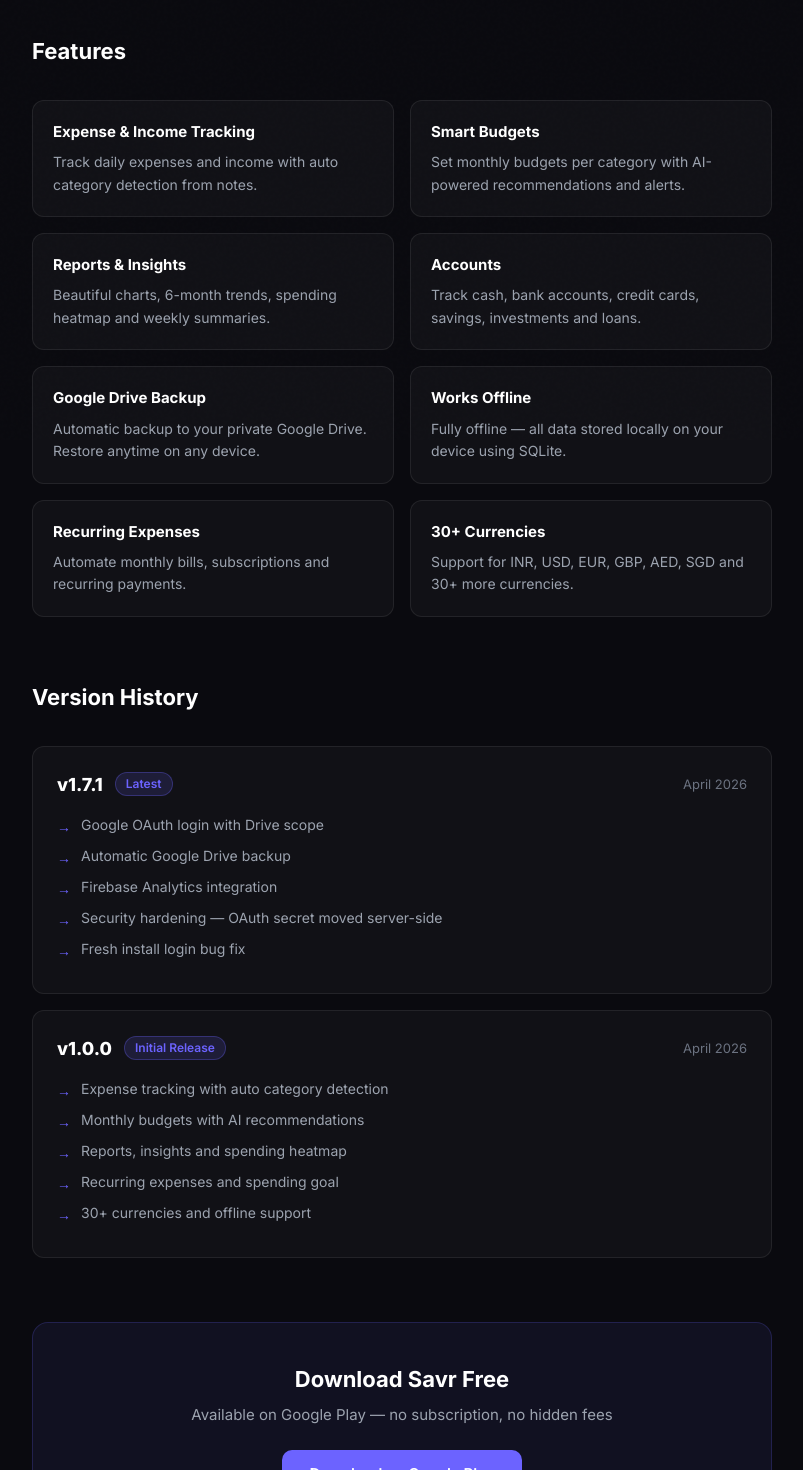
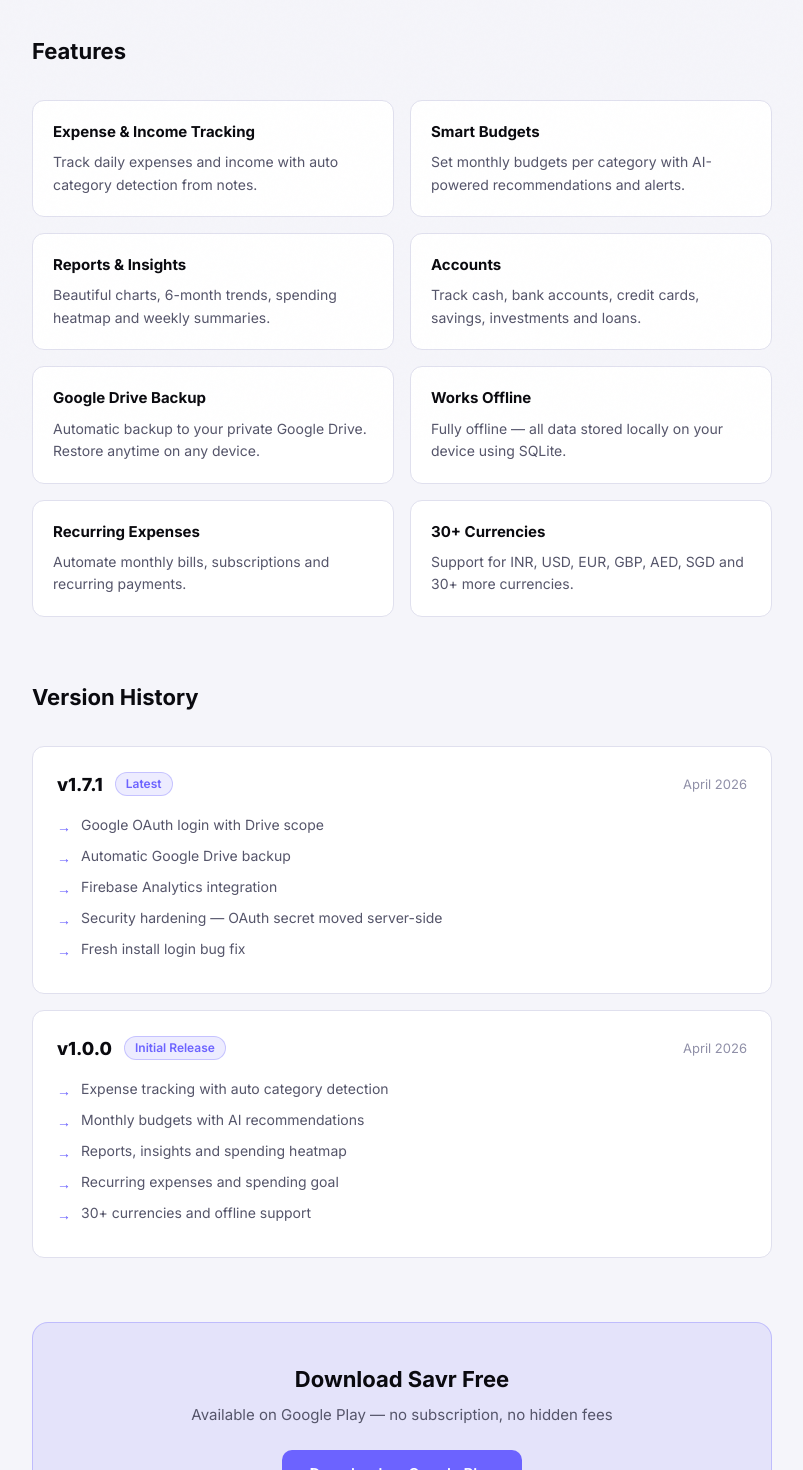
Before and after one commit to 007wary/savr-website, a Next.js app: page /about in a window 1280 px wide. Shown: the part 360-1830 px from the top of the page, without its empty margins (238-1041 px from the left). Built offline with nearby package versions, Linux system fonts and the light colour scheme.

Commit message:
fix: about page uses CSS vars for theme support

```diff
--- a/app/about/page.js
+++ b/app/about/page.js
@@ -10,19 +10,19 @@ export default function About() {
   return (
     <>
       <Navbar />
-      <main style={{ paddingTop: '70px', minHeight: '100vh', background: '#0A0A0F' }}>
+      <main style={{ paddingTop: '70px', minHeight: '100vh', background: 'var(--bg-primary)' }}>
         <section style={{ padding: '80px 24px' }}>
           <div style={{ maxWidth: '740px', margin: '0 auto' }}>
 
-            <p style={{ fontSize: '13px', fontWeight: '600', color: '#6C63FF', letterSpacing: '1.5px', textTransform: 'uppercase', marginBottom: '12px' }}>About</p>
-            <h1 style={{ fontSize: 'clamp(28px, 4vw, 48px)', fontWeight: '800', color: '#ffffff', marginBottom: '16px' }}>Savr</h1>
-            <p style={{ fontSize: '18px', color: '#9ca3af', lineHeight: '1.7', marginBottom: '64px' }}>
+            <p style={{ fontSize: '13px', fontWeight: '600', color: 'var(--color-primary)', letterSpacing: '1.5px', textTransform: 'uppercase', marginBottom: '12px' }}>About</p>
+            <h1 style={{ fontSize: 'clamp(28px, 4vw, 48px)', fontWeight: '800', color: 'var(--text-primary)', marginBottom: '16px' }}>Savr</h1>
+            <p style={{ fontSize: '18px', color: 'var(--text-muted)', lineHeight: '1.7', marginBottom: '64px' }}>
               A free, private expense tracker built for India. Track daily expenses, income and account balances — all stored privately on your device with no cloud servers involved.
             </p>
 
             {/* Features */}
             <div style={{ marginBottom: '64px' }}>
-              <h2 style={{ fontSize: '22px', fontWeight: '700', color: '#ffffff', marginBottom: '32px' }}>Features</h2>
+              <h2 style={{ fontSize: '22px', fontWeight: '700', color: 'var(--text-primary)', marginBottom: '32px' }}>Features</h2>
               <div style={{ display: 'grid', gridTemplateColumns: 'repeat(auto-fill, minmax(280px, 1fr))', gap: '16px' }}>
                 {[
                   { title: 'Expense & Income Tracking', desc: 'Track daily expenses and income with auto category detection from notes.' },
@@ -35,11 +35,11 @@ export default function About() {
                   { title: '30+ Currencies', desc: 'Support for INR, USD, EUR, GBP, AED, SGD and 30+ more currencies.' },
                 ].map(feature => (
                   <div key={feature.title} style={{
-                    background: 'rgba(255,255,255,0.03)', border: '1px solid rgba(255,255,255,0.08)',
+                    background: 'var(--bg-surface)', border: '1px solid var(--border)',
                     borderRadius: '12px', padding: '20px',
                   }}>
-                    <h3 style={{ fontSize: '15px', fontWeight: '700', color: '#ffffff', marginBottom: '8px' }}>{feature.title}</h3>
-                    <p style={{ fontSize: '14px', color: '#9ca3af', lineHeight: '1.6', margin: 0 }}>{feature.desc}</p>
+                    <h3 style={{ fontSize: '15px', fontWeight: '700', color: 'var(--text-primary)', marginBottom: '8px' }}>{feature.title}</h3>
+                    <p style={{ fontSize: '14px', color: 'var(--text-muted)', lineHeight: '1.6', margin: 0 }}>{feature.desc}</p>
                   </div>
                 ))}
               </div>
@@ -47,7 +47,7 @@ export default function About() {
 
             {/* Version History */}
             <div style={{ marginBottom: '64px' }}>
-              <h2 style={{ fontSize: '22px', fontWeight: '700', color: '#ffffff', marginBottom: '32px' }}>Version History</h2>
+              <h2 style={{ fontSize: '22px', fontWeight: '700', color: 'var(--text-primary)', marginBottom: '32px' }}>Version History</h2>
               {[
                 {
                   version: 'v1.7.1', date: 'April 2026', tag: 'Latest',
@@ -71,22 +71,22 @@ export default function About() {
                 },
               ].map(release => (
                 <div key={release.version} style={{
-                  background: 'rgba(255,255,255,0.03)', border: '1px solid rgba(255,255,255,0.08)',
+                  background: 'var(--bg-surface)', border: '1px solid var(--border)',
                   borderRadius: '12px', padding: '24px', marginBottom: '16px',
                 }}>
                   <div style={{ display: 'flex', alignItems: 'center', gap: '12px', marginBottom: '16px' }}>
-                    <span style={{ fontSize: '18px', fontWeight: '800', color: '#ffffff' }}>{release.version}</span>
+                    <span style={{ fontSize: '18px', fontWeight: '800', color: 'var(--text-primary)' }}>{release.version}</span>
                     <span style={{
-                      fontSize: '12px', fontWeight: '600', color: '#6C63FF',
-                      background: 'rgba(108,99,255,0.15)', border: '1px solid rgba(108,99,255,0.3)',
+                      fontSize: '12px', fontWeight: '600', color: 'var(--color-primary)',
+                      background: 'var(--color-primary-glow)', border: '1px solid var(--color-primary-border)',
                       padding: '2px 10px', borderRadius: '20px',
                     }}>{release.tag}</span>
-                    <span style={{ fontSize: '13px', color: '#6b7280', marginLeft: 'auto' }}>{release.date}</span>
+                    <span style={{ fontSize: '13px', color: 'var(--text-subtle)', marginLeft: 'auto' }}>{release.date}</span>
                   </div>
                   {release.changes.map((change, i) => (
                     <div key={i} style={{ display: 'flex', alignItems: 'flex-start', gap: '10px', marginBottom: '8px' }}>
-                      <span style={{ color: '#6C63FF', fontSize: '14px', marginTop: '2px' }}>{'\u2192'}</span>
-                      <p style={{ fontSize: '14px', color: '#9ca3af', margin: 0, lineHeight: '1.6' }}>{change}</p>
+                      <span style={{ color: 'var(--color-primary)', fontSize: '14px', marginTop: '2px' }}>{'\u2192'}</span>
+                      <p style={{ fontSize: '14px', color: 'var(--text-muted)', margin: 0, lineHeight: '1.6' }}>{change}</p>
                     </div>
                   ))}
                 </div>
@@ -95,13 +95,15 @@ export default function About() {
 
             {/* Download CTA */}
             <div style={{
-              background: 'rgba(108,99,255,0.08)', border: '1px solid rgba(108,99,255,0.2)',
+              background: 'var(--color-primary-glow)', border: '1px solid var(--color-primary-border)',
               borderRadius: '16px', padding: '40px', textAlign: 'center',
             }}>
-              <h2 style={{ fontSize: '22px', fontWeight: '700', color: '#ffffff', marginBottom: '8px' }}>Download Savr Free</h2>
-              <p style={{ fontSize: '15px', color: '#9ca3af', marginBottom: '24px' }}>Available on Google Play — no subscription, no hidden fees</p>
-
-                <a href="https://play.google.com/store/apps/details?id=com.saver.savr" target="_blank" rel="noopener noreferrer" style={{ display: 'inline-block', background: '#6C63FF', color: '#ffffff', textDecoration: 'none', padding: '13px 28px', borderRadius: '10px', fontSize: '15px', fontWeight: '600' }}>
+              <h2 style={{ fontSize: '22px', fontWeight: '700', color: 'var(--text-primary)', marginBottom: '8px' }}>Download Savr Free</h2>
+              <p style={{ fontSize: '15px', color: 'var(--text-muted)', marginBottom: '24px' }}>Available on Google Play — no subscription, no hidden fees</p>
+              <a href="https://play.google.com/store/apps/details?id=com.saver.savr" target="_blank" rel="noopener noreferrer" style={{
+                display: 'inline-block', background: 'var(--color-primary)', color: '#ffffff',
+                textDecoration: 'none', padding: '13px 28px', borderRadius: '10px', fontSize: '15px', fontWeight: '600',
+              }}>
                 Download on Google Play
               </a>
             </div>
```
